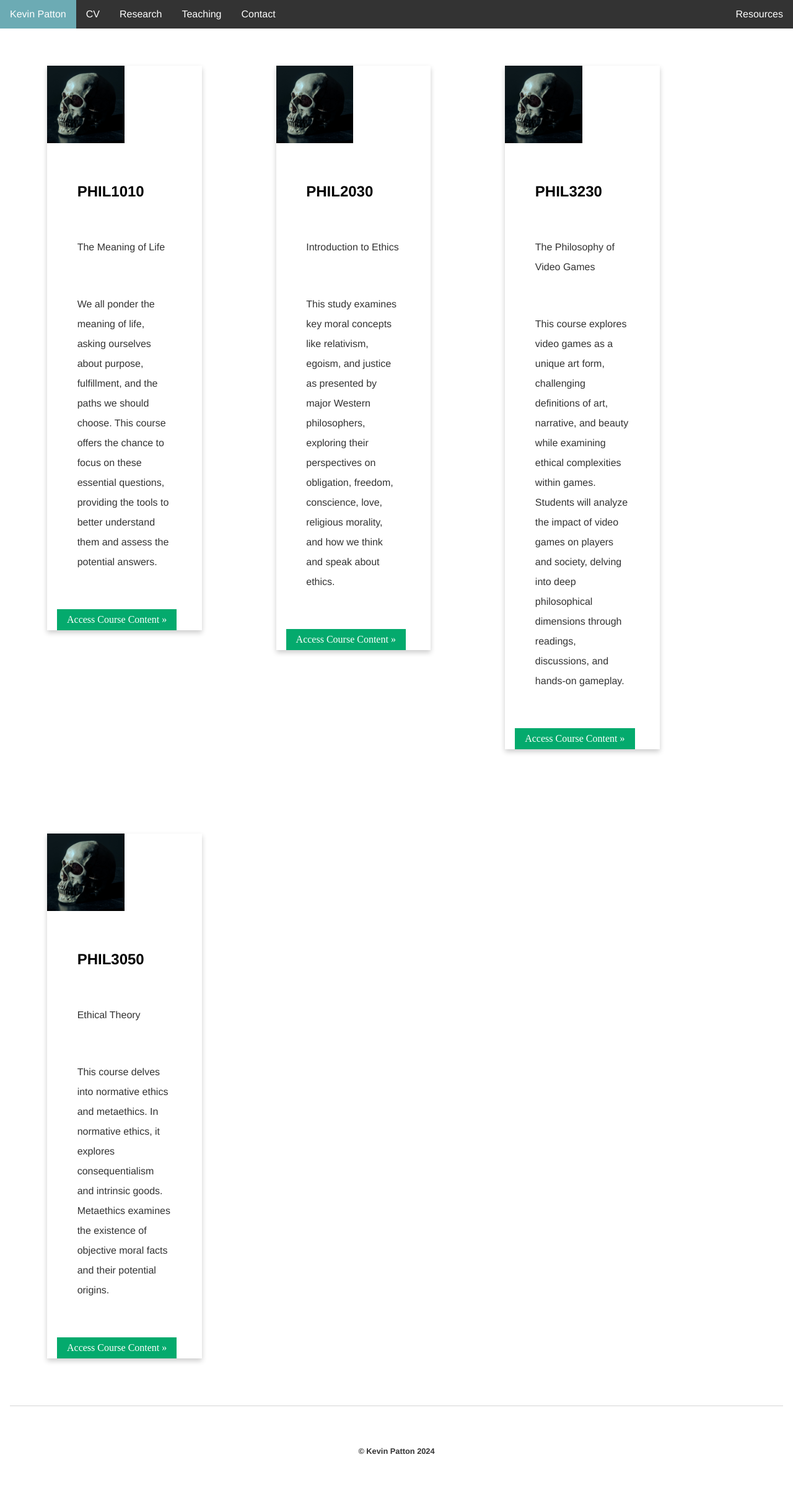
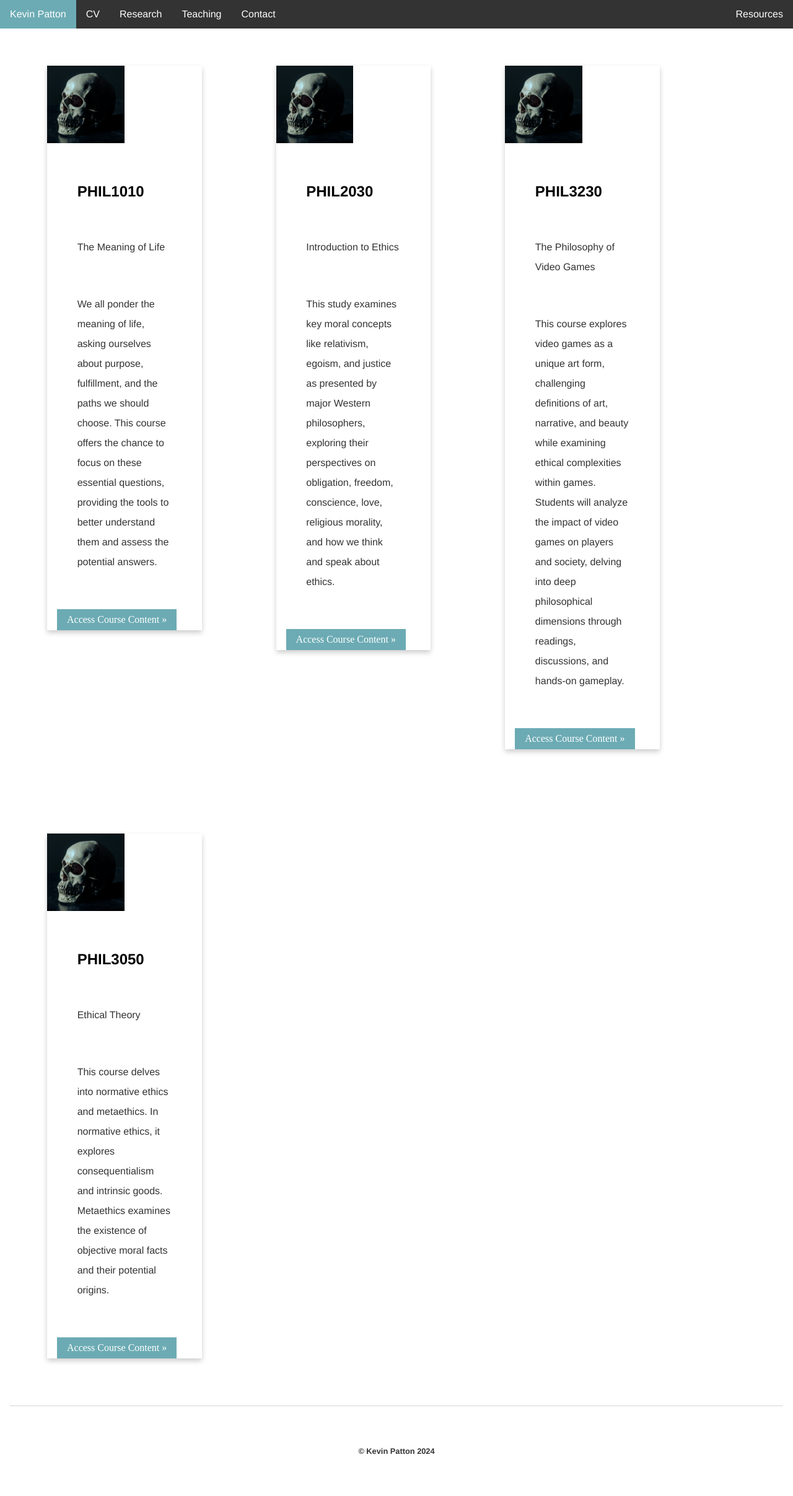
Before and after one commit to kevinjpatton/kevinjpatton.github.io, a Jekyll site: the page built from test.html, in a window 1280 px wide. Shown: the whole page at 62% size. Built offline with Jekyll 4.4.1, drawn with Linux system fonts in a browser that asks for light colours; Markdown is read by kramdown in place of the engine named in the settings.

Commit message:
Update main.css

```diff
--- a/css/main.css
+++ b/css/main.css
@@ -197,7 +197,7 @@
 }
 
 a:hover {
-  background-color: #6cabb4;
+  background-color: #333;
   color: black;
 }
 
@@ -207,7 +207,7 @@
 }
 
 .next {
-  background-color: #04AA6D;
+  background-color: #6cabb4;
   color: white;
 }
 
```
